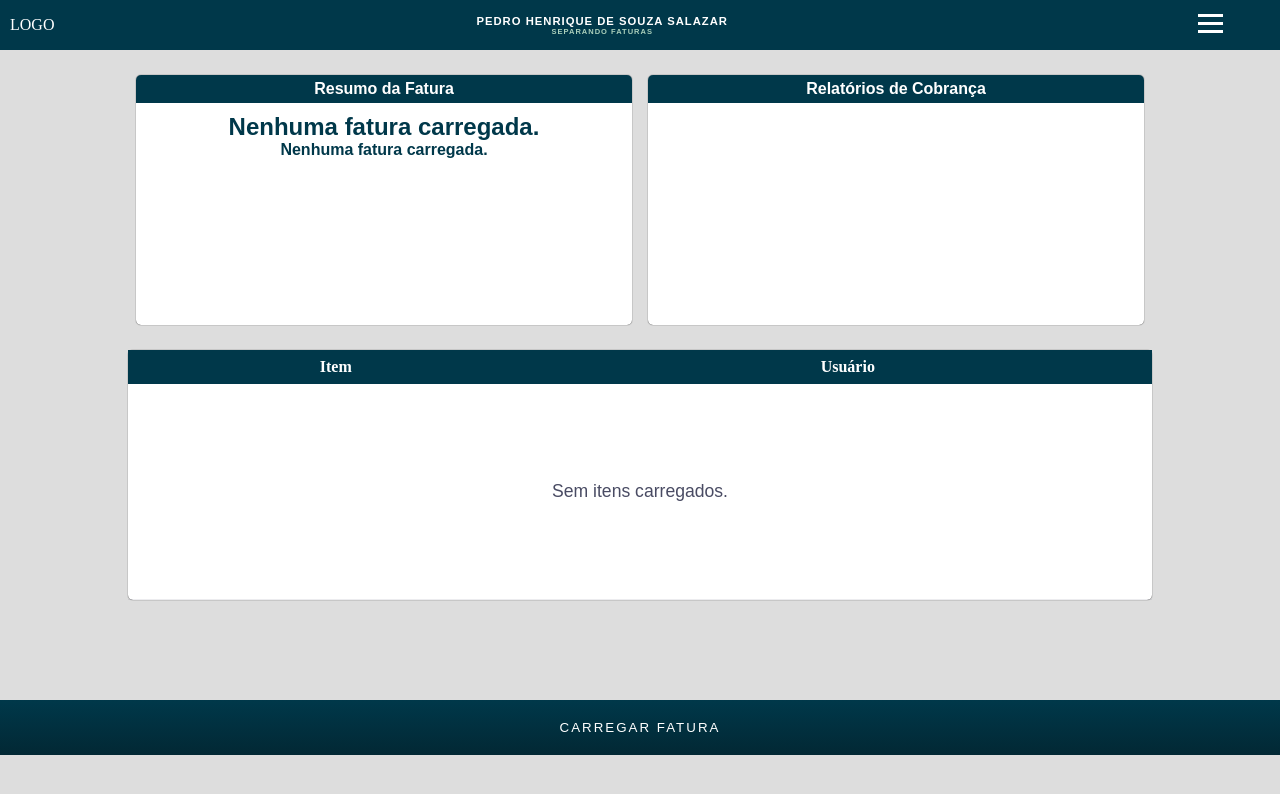
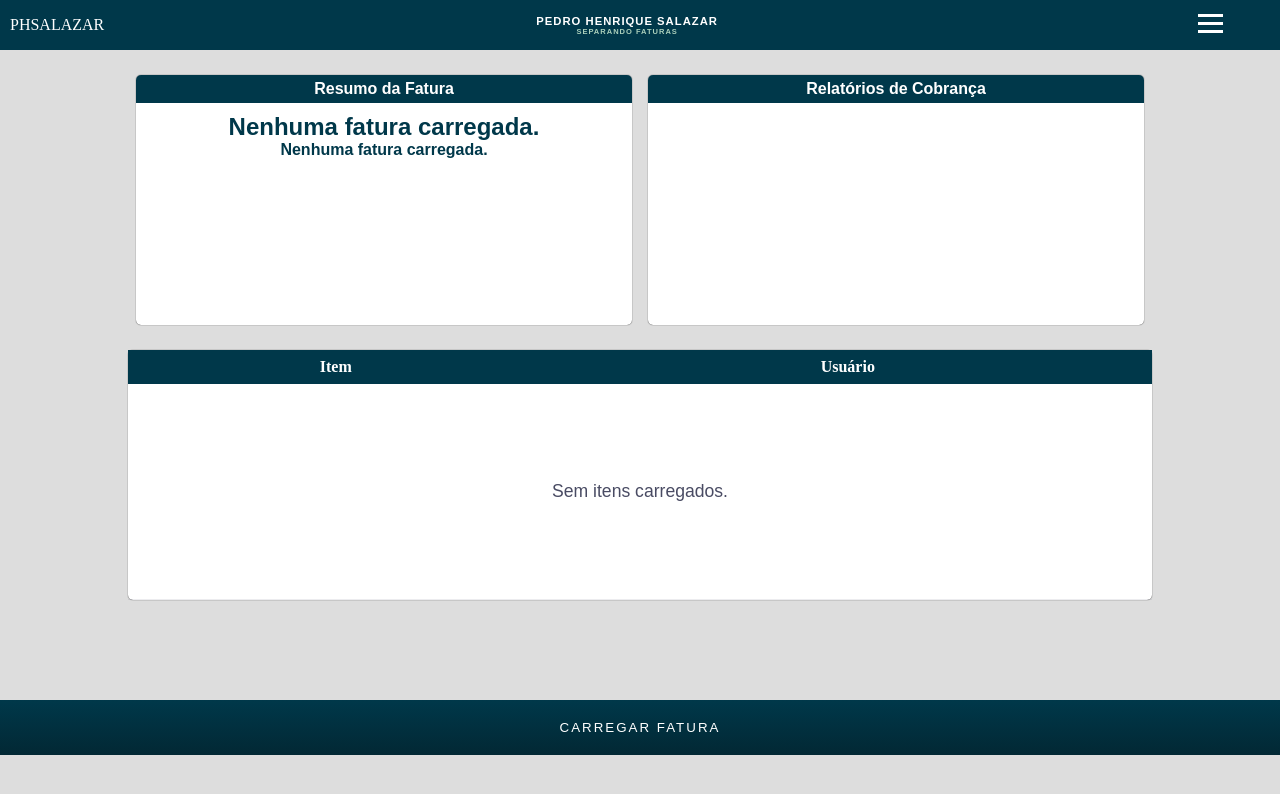
Before and after one commit to PHSalazar/bill-split, a website: page index.html in a window 1280 px wide. Drawn offline with Linux system fonts and the light colour scheme.

Commit message:
update index

```diff
--- a/index.html
+++ b/index.html
@@ -9,9 +9,9 @@
 <body>
     <header>
         <nav id="nav">
-            <div>LOGO</div>
+            <div>PHSALAZAR</div>
             <div class="center">
-                <h2>PEDRO HENRIQUE DE SOUZA SALAZAR</h2>
+                <h2>PEDRO HENRIQUE SALAZAR</h2>
                 <p>Separando faturas</p>
             </div>
             <div class="menu_items">
```
